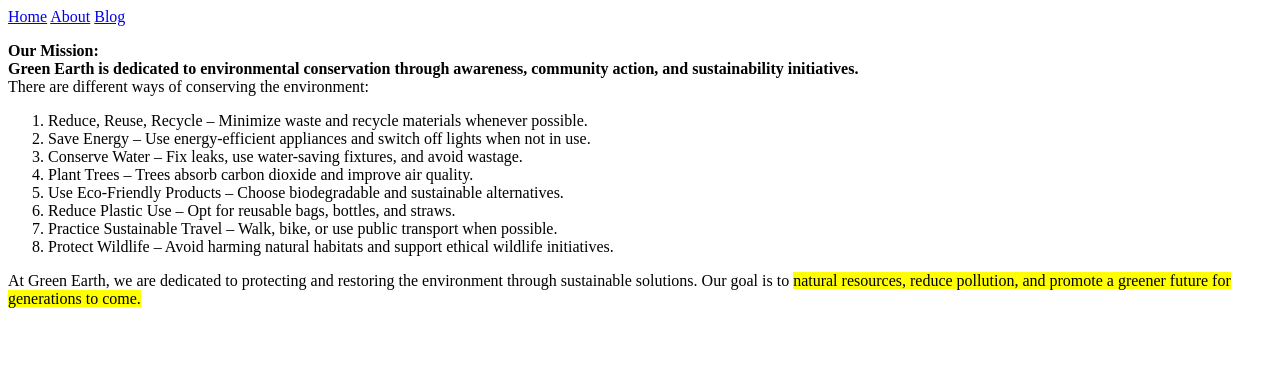
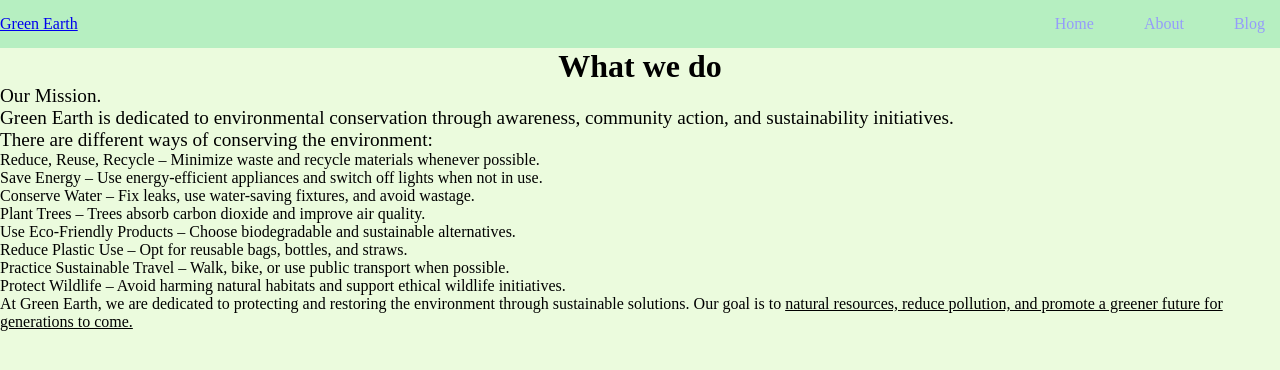
Before and after one commit to Yma-hope/software-intro, a plain HTML site: page Task One/aboutt.html in a window 1280 px wide. Drawn offline with Linux system fonts and the light colour scheme.

Commit message:
Newest Task

```diff
--- a/Task One/aboutt.html
+++ b/Task One/aboutt.html
@@ -4,20 +4,28 @@
     <meta charset="UTF-8">
     <meta name="viewport" content="width=device-width, initial-scale=1.0">
     <title>About</title>
+    <link rel="stylesheet" href="style.css">
 </head>
 <body>
+    <nav class="navbar">
+        <div class="container">
+            <a href="#" class="logo">Green Earth</a>
+            <ul class="nav-links">
+                <li><a href="indexx.html">Home</a></li>
+                <li><a href="aboutt.html">About</a></li>
+                <li><a href="blog.html">Blog</a></li>
+            </ul>
+        </div>
+    </nav>
    <div>
-        <a href="indexx.html">Home</a>
-        <a href="aboutt.html">About</a>
-        <a href="blog.html">Blog</a>
-   </div>
-   <div>
-    <p><b>Our Mission:<br>
+    <h1><header>What we do</header></h1>
+    <p id="mission">Our Mission.<br>
        Green Earth is dedicated to environmental conservation through awareness, community action, and sustainability initiatives.<br></b>
 
        There are different ways of conserving the environment:
     </p>
-    <ol>
+
+    <ol class="conservation">
         <li>Reduce, Reuse, Recycle  – Minimize waste and recycle materials whenever possible.</li>
         <li>Save Energy  – Use energy-efficient appliances and switch off lights when not in use.</li>
         <li>Conserve Water  – Fix leaks, use water-saving fixtures, and avoid wastage.</li>
@@ -29,7 +37,7 @@
     </ol>
    </div>
    <div>
-    At Green Earth, we are dedicated to protecting and restoring the environment through sustainable solutions. Our goal is to <mark> natural resources, reduce pollution, and promote a greener future for generations to come.</mark>
+    At Green Earth, we are dedicated to protecting and restoring the environment through sustainable solutions. Our goal is to <u> natural resources, reduce pollution, and promote a greener future for generations to come.</u>
    </div>
 </body>
 </html>
--- /dev/null
+++ b/Task One/style.css
@@ -0,0 +1,60 @@
+* {
+    margin: 0;
+    padding: 0;
+}
+body {
+    font-family: 'Times New Roman', Times, serif;
+    background-color:rgb(235, 251, 221);
+    color: #000000;
+}
+
+header {
+    text-align:center;
+}
+
+.navbar {
+    background-color:rgb(182, 239, 193);
+    padding: 15px 0;
+}
+
+.navbar .container {
+    display: flex;
+    justify-content: space-between;
+    align-items: center;
+}
+
+.nav-links{
+    list-style: none;
+    display: flex;
+    gap: 20px;
+}
+
+.nav-links li{
+    display: inline-block;
+    position: relative;
+}
+/*Color of links on Navbar*/
+.nav-links li a{
+    color:rgb(149, 156, 250);
+    text-decoration: none;
+    padding: 10px 15px;
+}
+/*Underline Effect*/
+.nav-links li a::after{
+    content: "";
+    position: absolute;
+    left: 50%;
+    bottom: 0;
+    width: 0; height: 2px;
+    background: whitesmoke;
+    transition: width 0.4s ease, left 0.4s ease;
+}
+/*Hover Effect*/
+.nav-links li a:hover::after{
+    width: 100%;
+    left: 0;
+}
+#mission {
+    font-family: 'Times New Roman', Times, serif;
+    font-size: larger;
+}
```
Also changed, not shown: Task One/blog.html (+13 -9 lines), Task One/indexx.html (+14 -7 lines), Task One/image.png (added).
